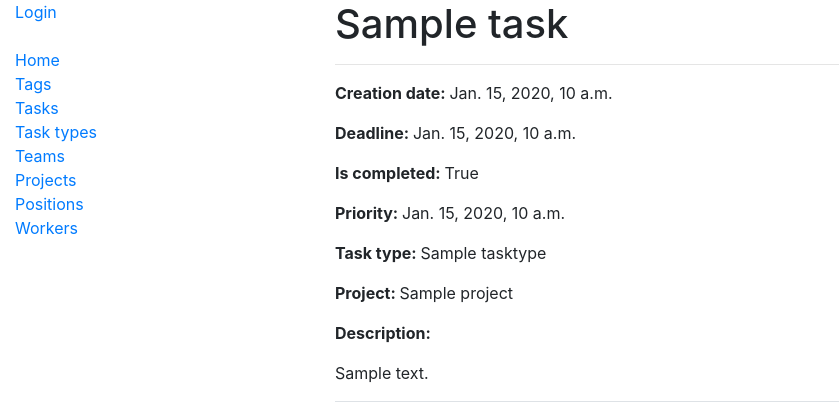
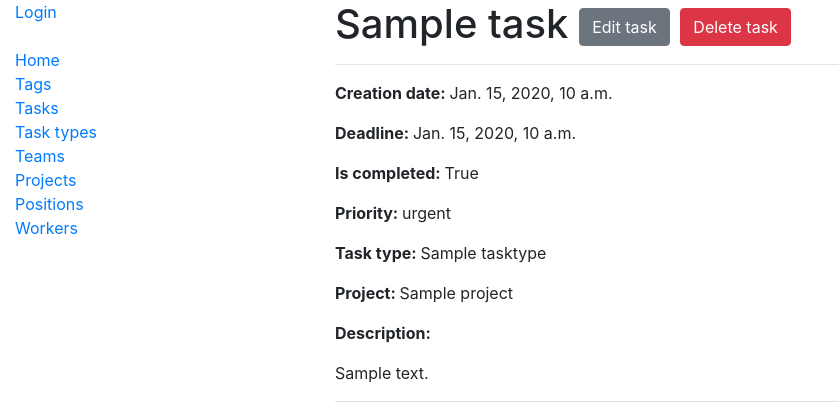
Before and after one commit to ShcherbynaSv/it_company_task_manager, a Django app: page /tasks/tasks/1/ in a window 1280 px wide. Shown: the top 402 px of the page, without its empty margins (0-839 px from the left). Run offline with Django 5.2, Linux system fonts and the light colour scheme; tables that the repository leaves empty hold one stand-in row (values such as "Sample post").

Commit message:
Add features to create, update and delete tasks

```diff
--- a/tasks/urls.py
+++ b/tasks/urls.py
@@ -29,7 +29,10 @@ from tasks.views import (
     WorkerUpdateView,
     WorkerDeleteView,
     TaskListView,
-    TaskDetailView
+    TaskCreateView,
+    TaskDetailView,
+    TaskUpdateView,
+    TaskDeleteView,
 )
 
 urlpatterns = [
@@ -121,7 +124,18 @@ urlpatterns = [
         name="worker-delete"
     ),
     path("tasks/", TaskListView.as_view(), name="task-list"),
+    path("tasks/create/", TaskCreateView.as_view(), name="task-create"),
     path("tasks/<int:pk>/", TaskDetailView.as_view(), name="task-detail"),
+    path(
+        "tasks/<int:pk>/update/",
+        TaskUpdateView.as_view(),
+        name="task-update"
+    ),
+    path(
+        "tasks/<int:pk>/delete/",
+        TaskDeleteView.as_view(),
+        name="task-delete"
+    ),
 ]
 
 app_name = "tasks"
--- a/tasks/views.py
+++ b/tasks/views.py
@@ -4,7 +4,7 @@ from django.shortcuts import render
 from django.urls import reverse_lazy
 from django.views import generic
 
-from .forms import WorkerCreationForm, WorkerUpdateForm
+from .forms import WorkerCreationForm, WorkerUpdateForm, TaskForm
 from .models import Tag, Task, TaskType, Team, Project, Position, Worker
 
 
@@ -274,6 +274,13 @@ class TaskListView(generic.ListView):
         return context
 
 
+class TaskCreateView(LoginRequiredMixin, generic.CreateView):
+    model = Task
+    form_class = TaskForm
+    template_name = "tasks/task_form.html"
+    success_url = reverse_lazy("tasks:task-list")
+
+
 class TaskDetailView(generic.DetailView):
     model = Task
 
@@ -283,3 +290,21 @@ class TaskDetailView(generic.DetailView):
             .select_related("task_type", "project")
             .prefetch_related("assignees", "tags")
         )
+
+
+class TaskUpdateView(LoginRequiredMixin, generic.UpdateView):
+    model = Task
+    form_class = TaskForm
+    template_name = "tasks/task_form.html"
+
+    def get_success_url(self):
+        return reverse_lazy(
+            "tasks:task-detail",
+            kwargs={"pk": self.object.pk}
+        )
+
+
+class TaskDeleteView(LoginRequiredMixin, generic.DeleteView):
+    model = Task
+    template_name = "tasks/confirm_delete_task.html"
+    success_url = reverse_lazy("tasks:task-list")
--- a/templates/tasks/task_detail.html
+++ b/templates/tasks/task_detail.html
@@ -1,12 +1,16 @@
 {% extends "base.html" %}
 
 {% block content %}
-  <h1>{{ object.name }}</h1>
+  <h1>
+    {{ object.name }}
+    <a class="btn btn-secondary" href="{% url 'tasks:task-update' object.id %}">Edit task</a>
+    <a class="btn btn-danger" href="{% url 'tasks:task-delete' object.id %}">Delete task</a>
+  </h1>
   <hr>
   <p><strong>Creation date: </strong> {{ object.created_at }}</p>
   <p><strong>Deadline: </strong> {{ object.deadline }}</p>
   <p><strong>Is completed: </strong> {{ object.is_completed }}</p>
-  <p><strong>Priority: </strong> {{ object.created_at }}</p>
+  <p><strong>Priority: </strong> {{ object.priority }}</p>
   <p><strong>Task type: </strong> {{ object.task_type }}</p>
   <p><strong>Project: </strong> {{ object.project }}</p>
   <p><strong>Description:</strong></p>
--- /dev/null
+++ b/templates/tasks/task_form.html
@@ -0,0 +1,6 @@
+{% extends "base.html" %}
+
+{% block content %}
+  <h1>{{ object|yesno:"Update, Create" }} Task</h1>
+  {% include "includes/form.html" %}
+{% endblock %}
--- a/templates/tasks/task_list.html
+++ b/templates/tasks/task_list.html
@@ -1,7 +1,10 @@
 {% extends "base.html" %}
 
 {% block content %}
-  <h1>Tasks List</h1>
+  <h1>
+    Tasks List
+    <a style="float: right;" class="btn btn-primary" href="{% url 'tasks:task-create' %}"><b>+</b></a>
+  </h1>
 
   {% if selected_tag %}
     <p>Filtered by tag: <strong>{{ selected_tag.name }}</strong></p>
```
Also changed, not shown: tasks/forms.py (+24 -1 lines), templates/tasks/confirm_delete_task.html (added, +10 -0 lines).
